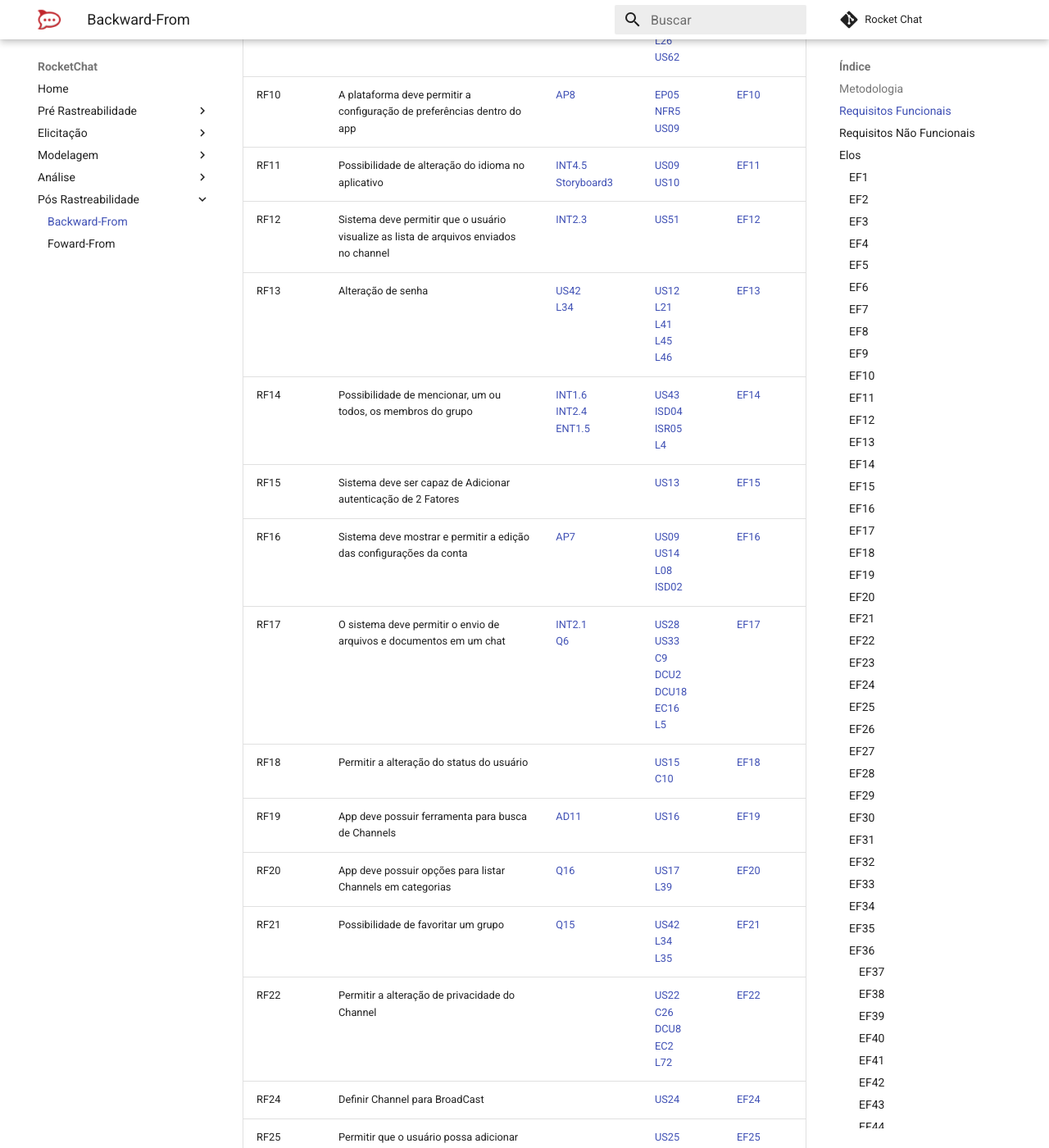
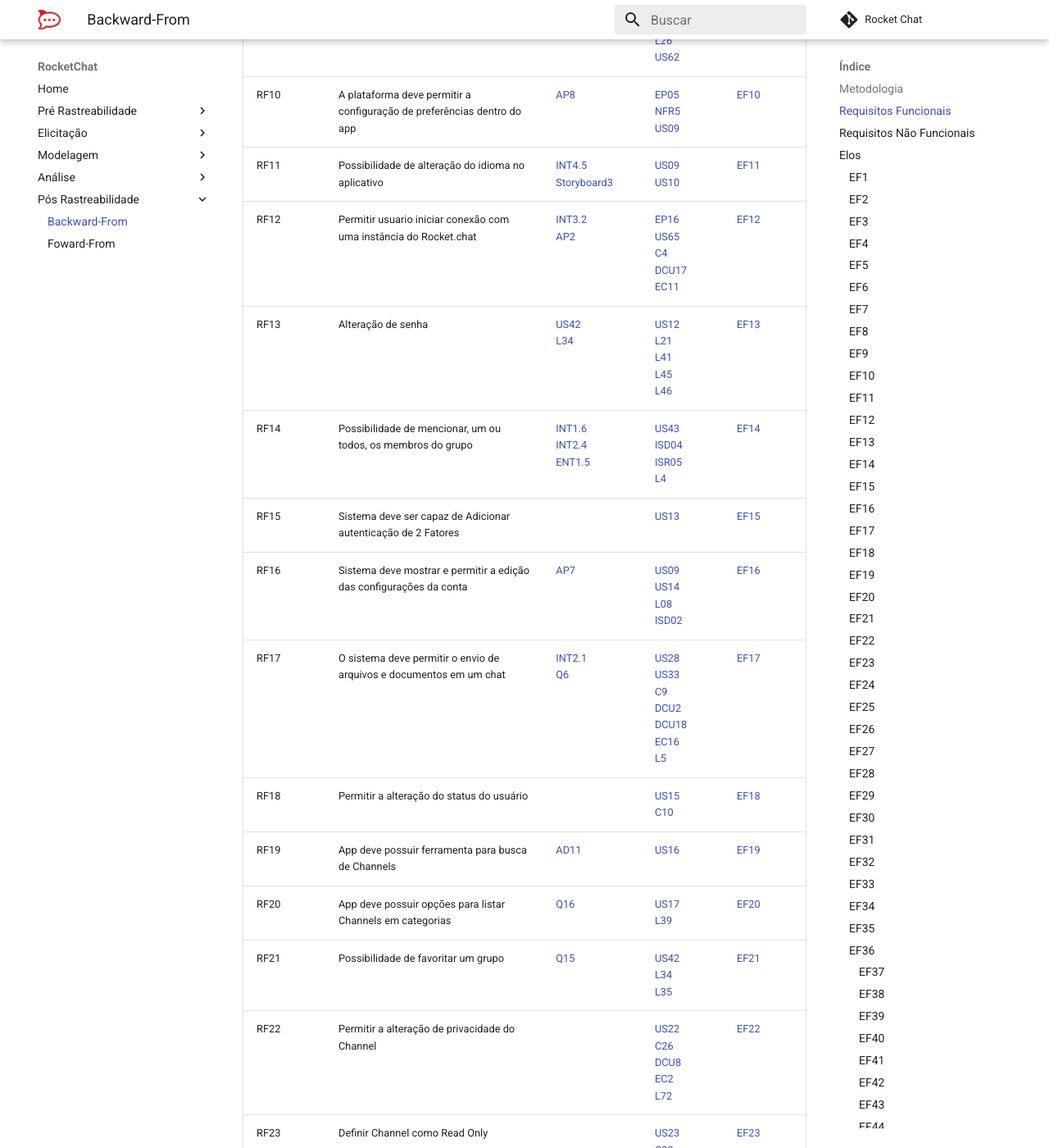
Before and after one commit to MarcosNBJ/2019.1-RocketChat, an MkDocs documentation site: the page built from docs/Pós-Rastreabilidade/Backward-From.md, in a window 1280 px wide and 1400 px high, scrolled down 1880 px. Shown: the whole window at 82% size. Built offline with MkDocs 1.6.1 and Material for MkDocs 9.7.7, drawn with Linux system fonts in a browser that asks for light colours; comment, search, counter and statistics services are not loaded; some of the changed text lies outside the part shown.

Commit message:
update pos

```diff
--- a/docs/Pós-Rastreabilidade/Backward-From.md
+++ b/docs/Pós-Rastreabilidade/Backward-From.md
@@ -21,7 +21,7 @@
 | RF9    | A plataforma deve permitir a integração de Bots | [INT3.9](../Elicitação/Introspeccao.md#introspeccao-03)<br> [ENT1.1](../Elicitação/entrevista.md#requisitos)<br> [AD7](../Elicitação/analdiscurso.md#requisitos-elicitados)<br>[Q2](../Elicitação/questionario.md#requisitos-elicitados) | [EP14](../Modelagem/backlog.md/#ep14-integraçoes)<br> [C4](../Modelagem/cenarios.md/#c4-v2)<br> [DCU17](../Modelagem/diagramas.md/#dcu17-v2)<br> [EC11](../Modelagem/especificacao.md/#ec11)<br> [L26](../Modelagem/lexicos.md/#ec14)<br> [US62](../Modelagem/backlog.md#us62) | [EF9](#ef9) |
 | RF10   | A plataforma deve permitir a configuração de preferências dentro do app | [AP8](../Elicitação/analprot.md#requisitos-elicitados) | [EP05](../Modelagem/backlog.md/#ep05-configurações-do-aplicativo)<br> [NFR5](Modelagem/nfr.md#nf5-personabilidade)<br> [US09](../Modelagem/backlog.md#us09) | [EF10](#ef10)|
 | RF11   | Possibilidade de alteração do idioma no aplicativo | [INT4.5](../Elicitação/Introspeccao#introspeccao-04)<br> [Storyboard3](../Elicitação/Storyboard#4-requisitos-obtidos) | [US09](../Modelagem/backlog.md#us09)<br> [US10](../Modelagem/backlog.md#us10) | [EF11](#ef11)|
-| RF12   | Sistema deve permitir que o usuário visualize as lista de arquivos enviados no channel | [INT2.3](../Elicitação/Introspeccao#introspeccao-02) | [US51](../Modelagem/backlog.md#us51) | [EF12](#ef12) |
+|RF12  |Permitir usuario iniciar conexão com uma instância do Rocket.chat| [INT3.2](../Elicitação/Introspeccao#introspeccao-04) <br> [AP2](../Elicitação/analprot.md#requisitos-elicitados)  |[EP16](../Modelagem/backlog.md#ep16-conectar-com-um-servidor) <br> [US65](../Modelagem/backlog.md#us10)<br> [C4](../Modelagem/cenarios.md/#c4-v2)<br> [DCU17](../Modelagem/diagramas.md/#dcu17-v1)<br> [EC11](../Modelagem/especificacao.md/#ec11)|[EF12](#ef12) |
 | RF13   | Alteração de senha | [US42](../Modelagem/backlog.md#us42)<br> [L34](../Modelagem/lexicos.md#l34) | [US12](../Modelagem/backlog.md#us12)<br> [L21](../Modelagem/lexicos.md#l21)<br> [L41](../Modelagem/lexicos.md#l41)<br> [L45](../Modelagem/lexicos.md#l45)<br> [L46](../Modelagem/lexicos.md#l46) | [EF13](#ef13)|
 | RF14   | Possibilidade de mencionar, um ou todos, os membros do grupo | [INT1.6](../Elicitação/Introspeccao#introspeccao-01)<br> [INT2.4](../Elicitação/Introspeccao#introspeccao-02)<br> [ENT1.5](../Elicitação/entrevista.md#requisitos) | [US43](../Modelagem/backlog.md#us43)<br> [ISD04](../Modelagem/istar#isd04-acoes-sobre-o-channel)<br> [ISR05](../Modelagem/istar#isr05-acoes-sobre-o-channel)<br> [L4](../Modelagem/lexicos.md#l4) | [EF14](#ef14)|
 | RF15   | Sistema deve ser capaz de Adicionar autenticação de 2 Fatores | | [US13](../Modelagem/backlog.md#us13) | [EF15](#ef15) |
@@ -31,7 +31,8 @@
 | RF19   | App deve possuir ferramenta para busca de Channels | [AD11](../Elicitação/analdiscurso.md#requisitos-elicitados) | [US16](../Modelagem/backlog.md#us16) | [EF19](#ef19)|
 | RF20  | App deve possuir opções para listar Channels em categorias | [Q16](../Elicitação/questionario#requisitos-elicitados) | [US17](../Modelagem/backlog.md#us17)<br> [L39](../Modelagem/lexicos.md#l39) | [EF20](#ef20)|
 | RF21   | Possibilidade de favoritar um grupo | [Q15](../Elicitação/questionario#requisitos-elicitados) | [US42](../Modelagem/backlog.md#us42)<br>[L34](../Modelagem/lexicos.md#l34)<br>[L35](../Modelagem/lexicos.md#l35) | [EF21](#ef21) |
-| RF22   | Permitir a alteração de privacidade do Channel | | [US22](../Modelagem/backlog.md#us22)<br> [C26](../Modelagem/cenarios.md/#c26)<br> [DCU8](../Modelagem/diagramas.md/#dcu8-v1)<br> [EC2](../Modelagem/especificacao.md/#ec2)<br> [L72](../Modelagem/lexicos.md#l72) | [EF22](#ef22) | | RF23  |Definir Channel como Read Only | | [US23](../Modelagem/backlog.md#us23)<br> [C22](../Modelagem/cenarios.md/#c22)<br> [DCU9 ](../Modelagem/diagramas.md/#dcu9-v1)<br> [EC3](../Modelagem/especificacao.md/#ec3)<br> [L69](../Modelagem/lexicos.md#l69) | [EF23](#e23) |
+| RF22   | Permitir a alteração de privacidade do Channel | | [US22](../Modelagem/backlog.md#us22)<br> [C26](../Modelagem/cenarios.md/#c26)<br> [DCU8](../Modelagem/diagramas.md/#dcu8-v1)<br> [EC2](../Modelagem/especificacao.md/#ec2)<br> [L72](../Modelagem/lexicos.md#l72) | [EF22](#ef22) |
+| RF23  |Definir Channel como Read Only | | [US23](../Modelagem/backlog.md#us23)<br> [C22](../Modelagem/cenarios.md/#c22)<br> [DCU9 ](../Modelagem/diagramas.md/#dcu9-v1)<br> [EC3](../Modelagem/especificacao.md/#ec3)<br> [L69](../Modelagem/lexicos.md#l69) | [EF23](#e23) |
 | RF24   | Definir Channel para BroadCast | | [US24](../Modelagem/backlog.md#us24) | [EF24](#e24) |
 | RF25   | Permitir que o usuário possa adicionar ou visualizar as informações do Channel através de uma descrição, tópico do Channel | | [US25](../Modelagem/backlog.md#us25)<br> [US26](../Modelagem/backlog.md#us26)<br> [US47](../Modelagem/backlog.md#us47)<br> [L33](../Modelagem/lexicos.md#l33) | [EF25](#e25)   |
 | RF26   | App deve permitir o envio de desenhos, como mensagens | | [US30](../Modelagem/backlog.md#us30)<br> [C8](../Modelagem/cenarios.md/#c22)<br> [DCU18](../Modelagem/diagramas.md/#dcu18-v1)<br> [EC17](../Modelagem/especificacao.md/#ec17)<br> [L43](../Modelagem/lexicos.md#l43) | [EF26](#e26) |
@@ -254,10 +257,16 @@
 
 **Elementos rastreáveis:**
 
-* [INT2.3](../Elicitação/Introspeccao#introspeccao-02)
-* [US51](../Modelagem/backlog.md#us51)
+* [EP16](../Modelagem/backlog.md#ep16-conectar-com-um-servidor)
+* [US65](../Modelagem/backlog.md#us10)
+* [C4](../Modelagem/cenarios.md/#c4-v2)
+* [DCU17](../Modelagem/diagramas.md/#dcu17-v1)
+* [EC11](../Modelagem/especificacao.md/#ec11)
 
 **Elo:**
+
+* Alocação: [C4](../Modelagem/cenarios.md/#c4-v2) está alocado em  [US65](../Modelagem/backlog.md#us10)
+* Representação: [EC11](../Modelagem/especificacao.md/#ec11) representa [C4](../Modelagem/cenarios.md/#c4-v2)
 
 ### EF13
 
```
Also changed, not shown: other parts of docs/Pós-Rastreabilidade/Backward-From.md (+2 -0 lines), docs/Pós-Rastreabilidade/Foward-From.md (+69 -2 lines).
